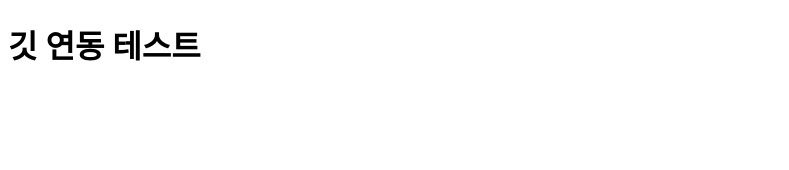
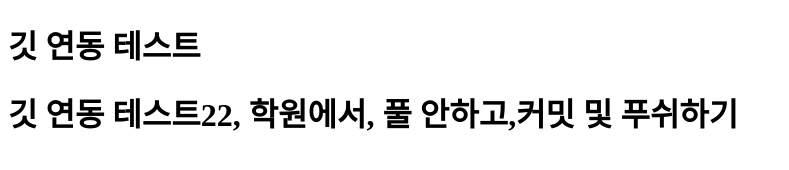
Before and after one commit to ryumax99/HTML_WORK_Busanit501, a plain HTML site: page 5.html in a window 1280 px wide. Shown: the whole page, without its empty margins (0-789 px from the left). Drawn offline with Linux system fonts and the light colour scheme.

Commit message:
학원에서,풀안하고 저장

```diff
--- a/5.html
+++ b/5.html
@@ -9,7 +9,7 @@
 <body>
 
  <h1>깃 연동 테스트</h1>
-
+ <h1>깃 연동 테스트22, 학원에서, 풀 안하고,커밋 및 푸쉬하기</h1>
 </body>
 
 </html>
```
